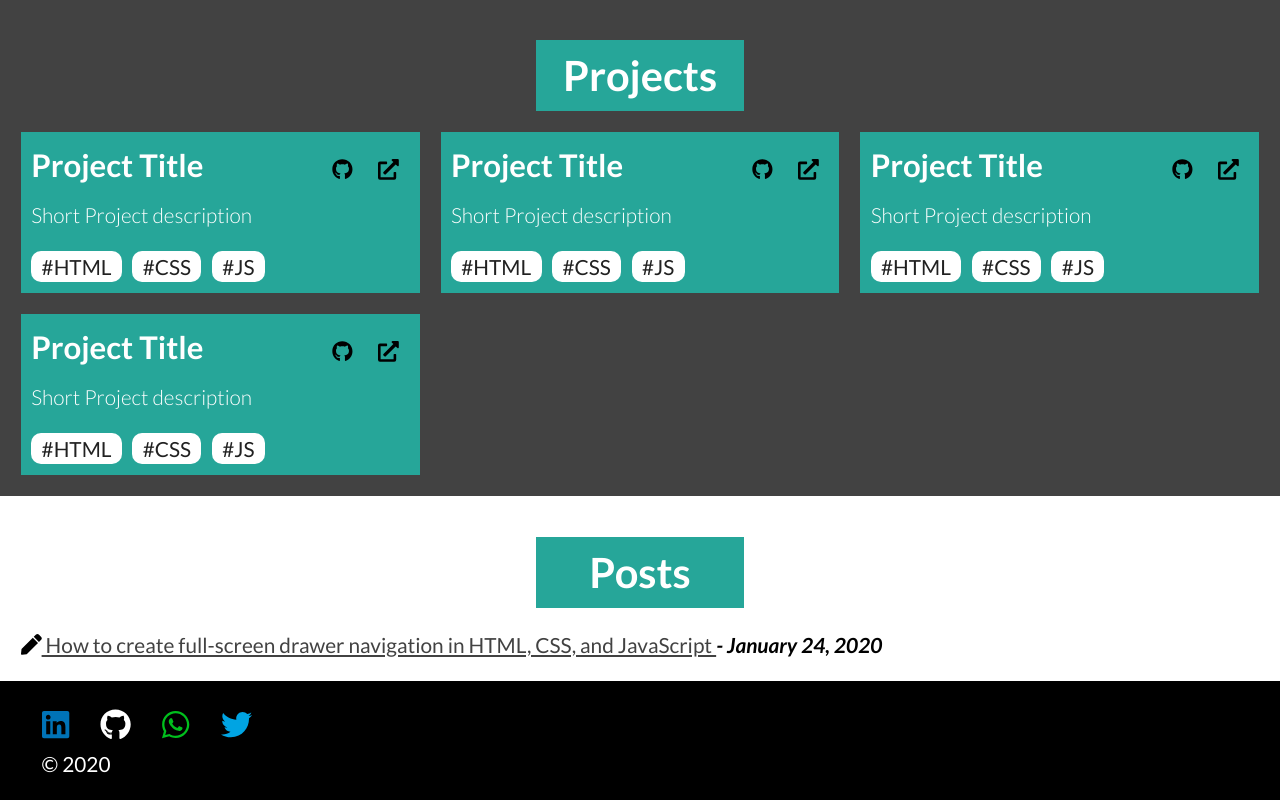
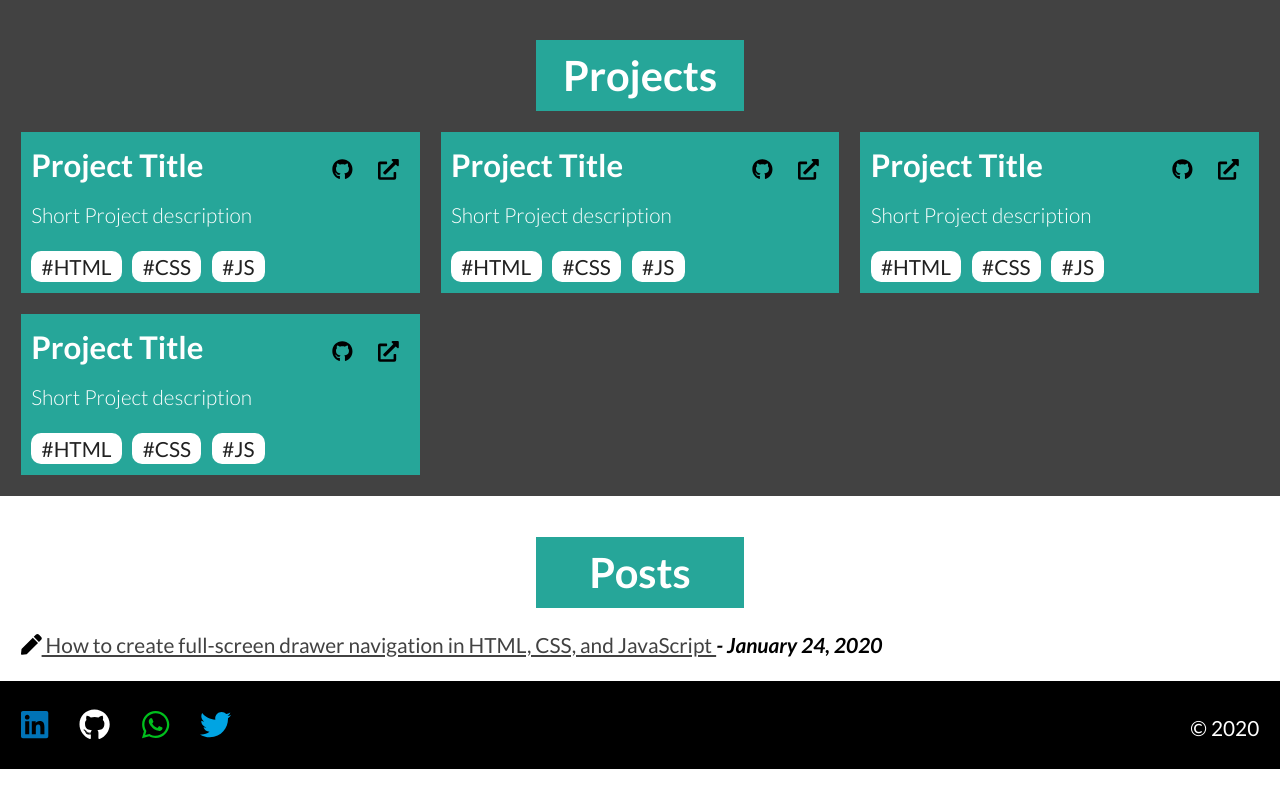
Before and after one commit to khwilo/khwilo, an Angular app: page / in a window 1280 px wide. Shown: the part 1197-1997 px from the top of the page. After the commit the page ends 1966 px from the top, so only its background shows below. Built offline with nearby package versions, Linux system fonts and the light colour scheme.

Commit message:
Add space between footer contents

```diff
--- a/src/app/app.component.html
+++ b/src/app/app.component.html
@@ -337,7 +337,7 @@
   <!-- Main section -->
 
   <footer class="footer">
-    <section class="contact section__wrapper" id="contact">
+    <section class="footer__contact section__wrapper" id="contact">
       <div class="footer__social_media social-media">
         <div class="social-media__icon">
           <a
--- a/src/styles.css
+++ b/src/styles.css
@@ -466,3 +466,10 @@ a:focus {
   background-color: var(--clr-dark);
   color: var(--clr-white);
 }
+
+.footer__contact {
+  display: flex;
+  align-items: baseline;
+  justify-content: space-between;
+  padding: 1em;
+}
```
